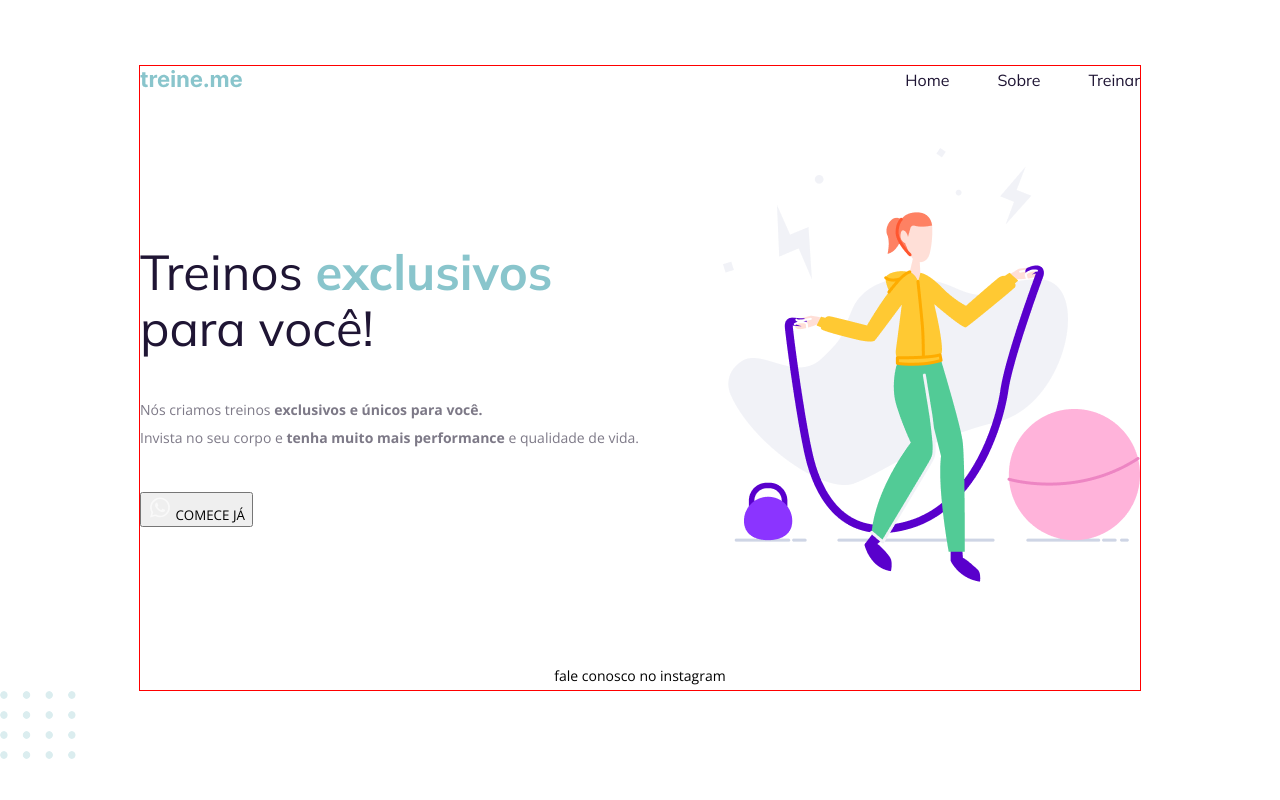
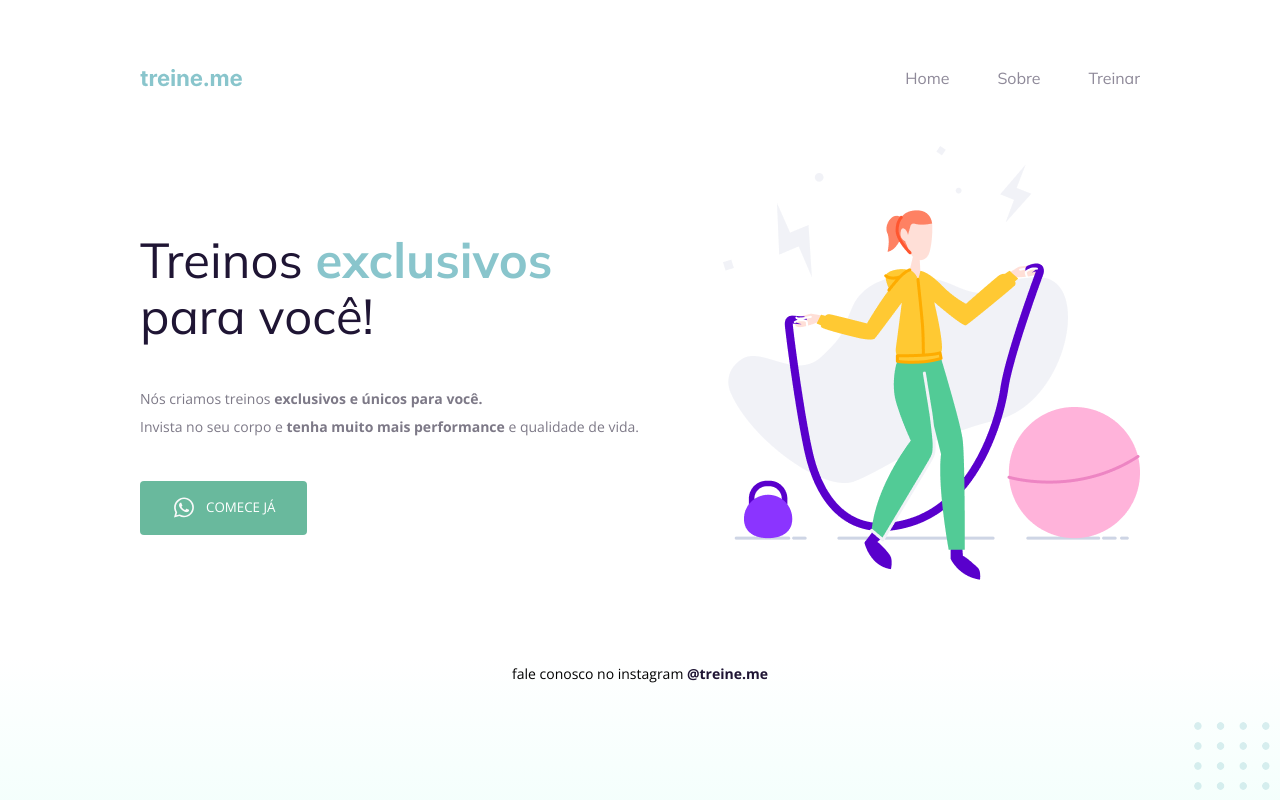
Before and after one commit to luanebsg/Rocketseat, a plain HTML site: page Explorer/Project-2/index.html in a window 1280 px wide. Drawn offline with nearby package versions, Linux system fonts and the light colour scheme.

Commit message:
project-2-finished

```diff
--- a/Explorer/Project-2/index.html
+++ b/Explorer/Project-2/index.html
@@ -38,9 +38,9 @@
             <img src="./images/image.png" alt="Desenho de uma mulher pulando corda numa academia">
         </main>
         <footer>
-            fale conosco no instagram <a href="https://instagram.com/treineme" target="_blank"></a>
+            fale conosco no instagram <a href="https://instagram.com/treineme" target="_blank">@treine.me</a>
         </footer>
     </div>
-    <img src="images/balls.svg" alt="Bolinhas verdes no canto inferior direito">
+    <img id="balls" src="images/balls.svg" alt="Bolinhas verdes no canto inferior direito">
 </body>
 </html>
--- a/Explorer/Project-2/styles.css
+++ b/Explorer/Project-2/styles.css
@@ -1,12 +1,14 @@
 body {
     margin: 0;
-    font-family: "Open Sans", sans-serif;
+    font-family: 'Open Sans', sans-serif;
+    background: linear-gradient(180deg, rgba(227, 255, 248, 0) 82.08%, rgba(227, 255, 248, 0.38) 100%);
+    min-height: 100vh;
   }
 
   .page {
-    border: 1px solid red; /*Me permite enxergar a caixa. Padding é o preenchimento da linha da caixa para denttro, entre o conteúdo e a linha. A margem é a exclusão do espaço da linha para fora da ciaxa.*/
     width: 1000px;
-    margin: 65px auto 0;
+    margin: 0 auto;
+    padding-top: 65px;
   }
 
   nav {
@@ -14,12 +16,13 @@ nav {
     justify-content: space-between;
     align-items: center;
     margin-bottom: 55px;
+    font-family: 'Mulish', sans-serif;
   }
 
   ul {
+    list-style: none;
     display: flex;
     gap: 48px;
-    list-style: none;
     margin: 0;
     padding: 0;
   }
@@ -29,12 +32,17 @@ a {
     text-decoration: none;
   }
 
-ul li a:hover{
-    font-weight: bold;
+  ul li a {
+    opacity: 0.5;
+  }
+
+  ul li a:hover {
+    font-weight: 700;
+    opacity: 1;
   }
 
   h1, ul {
-    font-family: "Mulish", sans-serif;
+    font-family: 'Mulish', sans-serif;
   }
 
   main {
@@ -47,13 +55,13 @@ h1 {
     font-size: 49px;
     line-height: 56px;
     color: #1F1534;
-    font-weight: normal;
+    font-weight: 400;
     width: 490px;
   }
 
   h1 span {
     color: #89C5CC;
-    font-weight: bold;
+    font-weight: 700;
   }
 
   section p {
@@ -64,8 +72,22 @@ section p {
   }
 
   button {
+    color: white;
     text-transform: uppercase;
-    font-family: "Open Sans", sans-serif
+    font-family: 'Open Sans', sans-serif;
+    background: #69B99D;
+    border: 0;
+    display: flex;
+    align-items: center;
+    justify-content: center;
+    gap: 10px;
+    padding: 14px 32px 15px;
+    border-radius: 4px;
+    cursor: pointer;
+  }
+
+  button:hover {
+    background: #4ea788;
   }
 
   footer {
@@ -76,5 +98,11 @@ footer {
   }
 
   footer a {
-    font-weight: bold;
+    font-weight: 700;
   }
+
+  #balls {
+    position: fixed;
+    bottom: 0;
+    right: 0;
+  }
```
Lines whose indentation alone changed are shown as unchanged.
